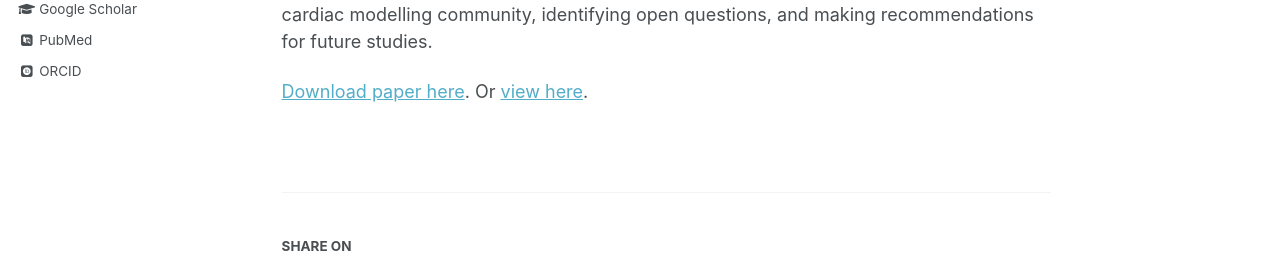
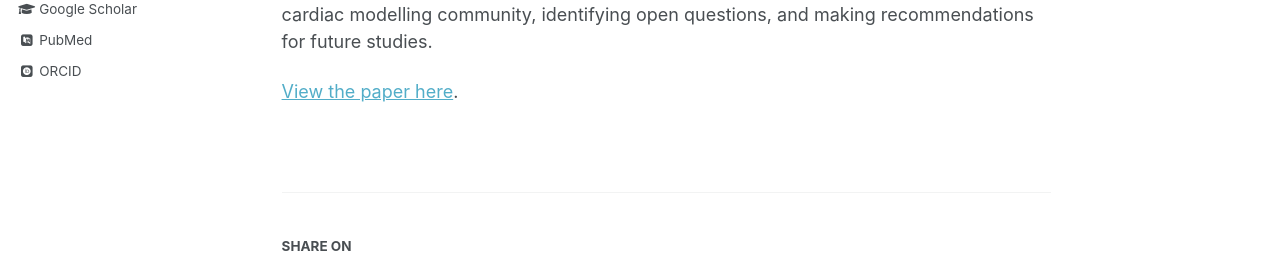
Before and after one commit to chonlei/chonlei.github.io, a Jekyll site: the page built from _publications/2020-05-25-paper-Clayton2020.md, in a window 1280 px wide and 1190 px high. Shown: the part 589-851 px from the top of the window. Built offline with Jekyll 4.4.1, drawn with Linux system fonts in a browser that asks for light colours; some web fonts are replaced.

Commit message:
Slight update

```diff
--- a/_publications/2020-05-25-paper-Clayton2020.md
+++ b/_publications/2020-05-25-paper-Clayton2020.md
@@ -13,4 +13,4 @@ As a consequence, there is an urgent need for a more detailed and quantitative u
 In this paper, we review the sources of uncertainty in these models at different spatial scales, discuss how uncertainties are communicated across scales, and begin to assess their relative importance.
 We conclude by highlighting important challenges that continue to face the cardiac modelling community, identifying open questions, and making recommendations for future studies.
 
-[Download paper here](http://chonlei.github.io/files/Clayton2020.pdf). Or [view here](https://doi.org/10.1098/rsta.2019.0335).
+[View the paper here](https://doi.org/10.1098/rsta.2019.0335).
```
Also changed, not shown: 1 other file.
